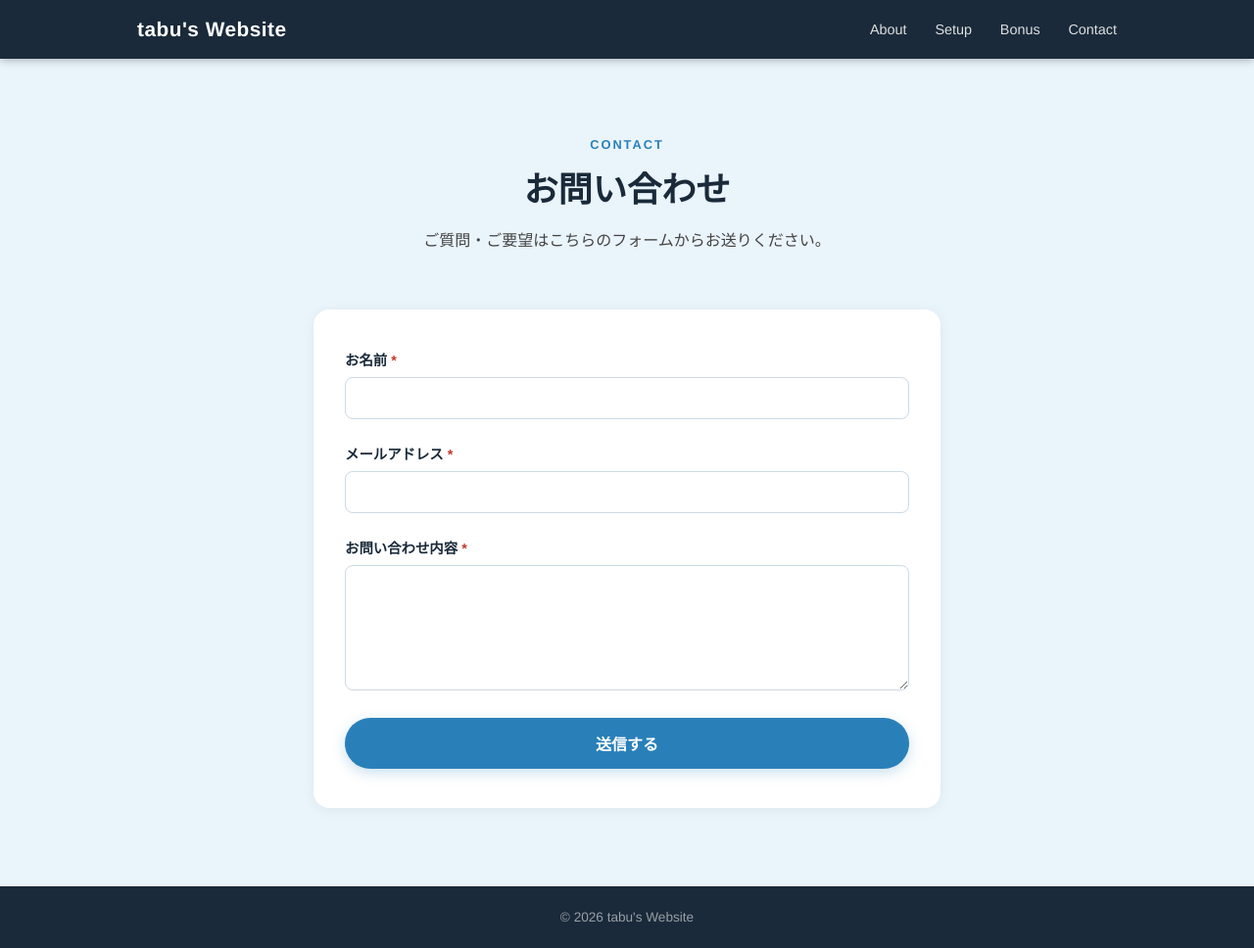
After one commit to ytabu/demo, a Flask app: page /contact in a window 1280 px wide. The commit adds this page. Shown: the whole page at 98% size. Run offline with Flask 3, Linux system fonts and the light colour scheme.

Commit message:
お問い合わせフォームを追加
/contact ルートを追加。名前・メール・内容の必須バリデーションと
メール形式チェックを実装。送信成功時はPRGパターンでflashメッセージ表示。
ナビにContactリンクを追加し、トップへのアンカーリンクを絶対パス化。

https://claude.ai/code/session_01ESCMByoocWYs1uvutuAq47

```diff
--- a/app.py
+++ b/app.py
@@ -1,11 +1,14 @@
-from flask import Flask, render_template, request
+from flask import Flask, render_template, request, redirect, url_for, flash
 from dotenv import load_dotenv
 import os
+import re
 
 load_dotenv()
 
 app = Flask(__name__)
 app.secret_key = os.getenv("SECRET_KEY", "dev-secret-key")
+
+EMAIL_RE = re.compile(r"^[^@\s]+@[^@\s]+\.[^@\s]+$")
 
 
 @app.route("/")
@@ -13,6 +16,36 @@ def index():
     return render_template("index.html", page_url=request.url)
 
 
+@app.route("/contact", methods=["GET", "POST"])
+def contact():
+    if request.method == "POST":
+        name = request.form.get("name", "").strip()
+        email = request.form.get("email", "").strip()
+        message = request.form.get("message", "").strip()
+
+        errors = {}
+        if not name:
+            errors["name"] = "お名前を入力してください。"
+        if not email:
+            errors["email"] = "メールアドレスを入力してください。"
+        elif not EMAIL_RE.match(email):
+            errors["email"] = "正しいメールアドレスの形式で入力してください。"
+        if not message:
+            errors["message"] = "お問い合わせ内容を入力してください。"
+
+        if errors:
+            return render_template(
+                "contact.html",
+                errors=errors,
+                form={"name": name, "email": email, "message": message},
+            )
+
+        flash("お問い合わせを送信しました。ありがとうございました！")
+        return redirect(url_for("contact"))
+
+    return render_template("contact.html", errors={}, form={})
+
+
 if __name__ == "__main__":
     port = int(os.getenv("PORT", "5000"))
     debug = os.getenv("FLASK_DEBUG", "false").lower() == "true"
--- a/static/css/style.css
+++ b/static/css/style.css
@@ -529,6 +529,94 @@ section {
 .share-fb   { background: #1877f2; color: #fff; }
 .share-copy { background: #fff; color: var(--green-dark); border: 2px solid var(--green-light); }
 
+/* ─── Contact ─────────────────────────────────── */
+.contact {
+  background: var(--green-pale);
+  min-height: calc(100vh - 60px);
+}
+
+.contact-inner {
+  max-width: 640px;
+}
+
+.flash-success {
+  background: #e8f8ef;
+  border: 1px solid #abebc6;
+  color: #1e8449;
+  border-radius: 12px;
+  padding: 1rem 1.4rem;
+  margin-bottom: 2rem;
+  text-align: center;
+  font-weight: 600;
+}
+
+.contact-form {
+  background: #fff;
+  border-radius: 16px;
+  padding: 2.5rem 2rem;
+  box-shadow: 0 2px 14px rgba(0,0,0,0.06);
+}
+
+.form-group {
+  margin-bottom: 1.5rem;
+}
+
+.form-group label {
+  display: block;
+  font-size: 0.9rem;
+  font-weight: 700;
+  color: var(--green-dark);
+  margin-bottom: 0.5rem;
+}
+
+.form-group .required {
+  color: #c0392b;
+}
+
+.form-group input,
+.form-group textarea {
+  width: 100%;
+  padding: 0.75rem 0.9rem;
+  border: 1px solid #cdd9e3;
+  border-radius: 8px;
+  font-size: 0.95rem;
+  font-family: inherit;
+  color: var(--text-dark);
+  background: #fff;
+  transition: border-color 0.2s, box-shadow 0.2s;
+}
+
+.form-group input:focus,
+.form-group textarea:focus {
+  outline: none;
+  border-color: var(--green-main);
+  box-shadow: 0 0 0 3px rgba(41,128,185,0.15);
+}
+
+.form-group textarea {
+  resize: vertical;
+}
+
+.field-error {
+  color: #c0392b;
+  font-size: 0.82rem;
+  margin-top: 0.4rem;
+}
+
+.btn-submit {
+  width: 100%;
+  background: var(--green-main);
+  color: #fff;
+  box-shadow: 0 4px 14px rgba(41,128,185,0.25);
+  border: none;
+  cursor: pointer;
+}
+
+.btn-submit:hover {
+  transform: translateY(-2px);
+  box-shadow: 0 6px 20px rgba(41,128,185,0.3);
+}
+
 /* ─── Footer ──────────────────────────────────── */
 footer {
   background-color: var(--green-dark);
--- a/templates/base.html
+++ b/templates/base.html
@@ -11,9 +11,10 @@
     <nav>
       <a href="{{ url_for('index') }}" class="logo">tabu's Website</a>
       <ul class="nav-links">
-        <li><a href="#about">About</a></li>
-        <li><a href="#setup">Setup</a></li>
-        <li><a href="#bonus">Bonus</a></li>
+        <li><a href="{{ url_for('index') }}#about">About</a></li>
+        <li><a href="{{ url_for('index') }}#setup">Setup</a></li>
+        <li><a href="{{ url_for('index') }}#bonus">Bonus</a></li>
+        <li><a href="{{ url_for('contact') }}">Contact</a></li>
       </ul>
     </nav>
   </header>
--- /dev/null
+++ b/templates/contact.html
@@ -0,0 +1,45 @@
+{% extends "base.html" %}
+
+{% block title %}お問い合わせ | tabu's Website{% endblock %}
+
+{% block content %}
+<section class="contact">
+  <div class="section-inner contact-inner">
+    <p class="section-label">Contact</p>
+    <h2 class="section-title">お問い合わせ</h2>
+    <p class="section-desc">ご質問・ご要望はこちらのフォームからお送りください。</p>
+
+    {% with messages = get_flashed_messages() %}
+      {% if messages %}
+        <div class="flash-success">
+          {% for message in messages %}
+            <p>{{ message }}</p>
+          {% endfor %}
+        </div>
+      {% endif %}
+    {% endwith %}
+
+    <form class="contact-form" method="post" action="{{ url_for('contact') }}" novalidate>
+      <div class="form-group">
+        <label for="name">お名前 <span class="required">*</span></label>
+        <input type="text" id="name" name="name" value="{{ form.name | default('') }}" />
+        {% if errors.name %}<p class="field-error">{{ errors.name }}</p>{% endif %}
+      </div>
+
+      <div class="form-group">
+        <label for="email">メールアドレス <span class="required">*</span></label>
+        <input type="email" id="email" name="email" value="{{ form.email | default('') }}" />
+        {% if errors.email %}<p class="field-error">{{ errors.email }}</p>{% endif %}
+      </div>
+
+      <div class="form-group">
+        <label for="message">お問い合わせ内容 <span class="required">*</span></label>
+        <textarea id="message" name="message" rows="6">{{ form.message | default('') }}</textarea>
+        {% if errors.message %}<p class="field-error">{{ errors.message }}</p>{% endif %}
+      </div>
+
+      <button type="submit" class="btn btn-submit">送信する</button>
+    </form>
+  </div>
+</section>
+{% endblock %}
```
